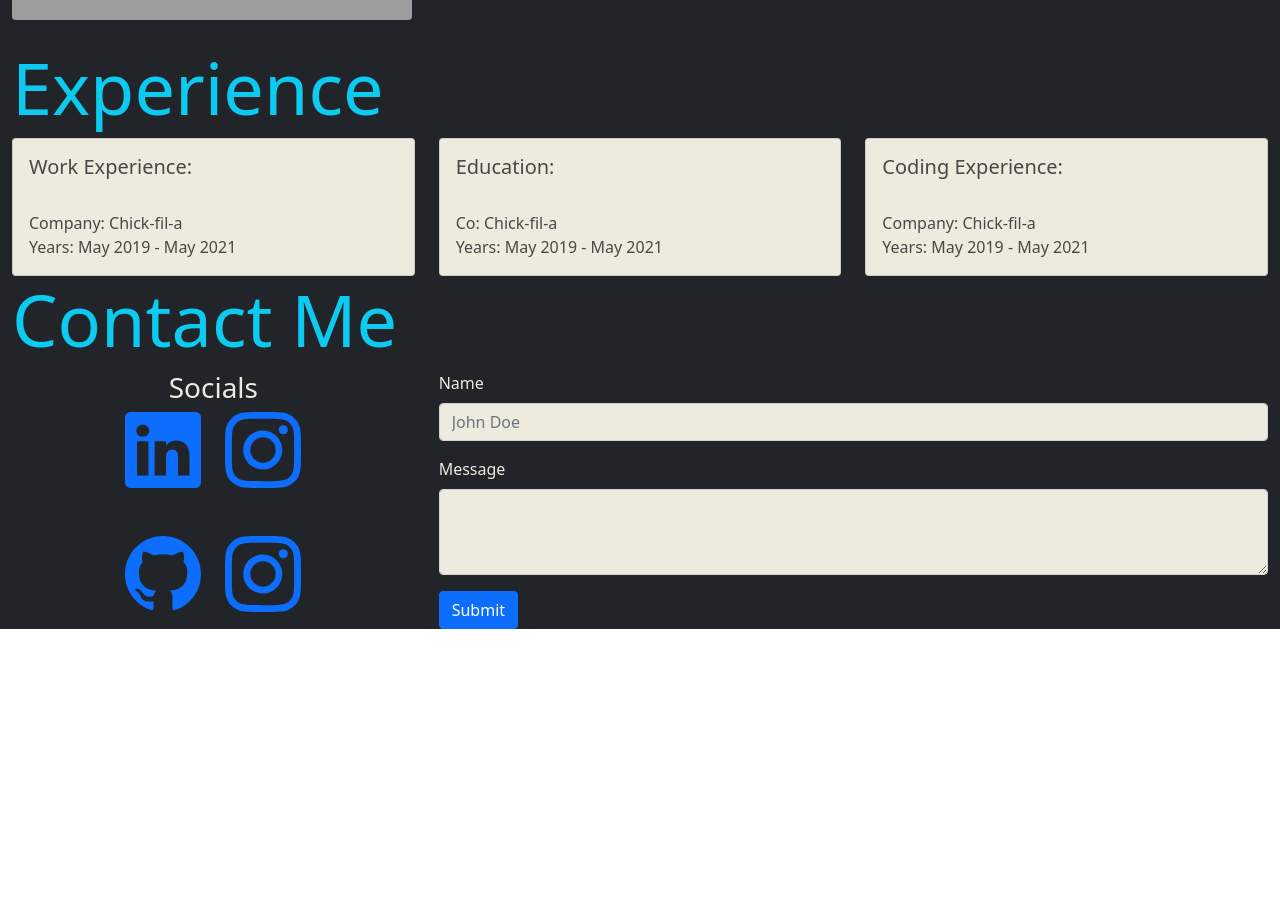
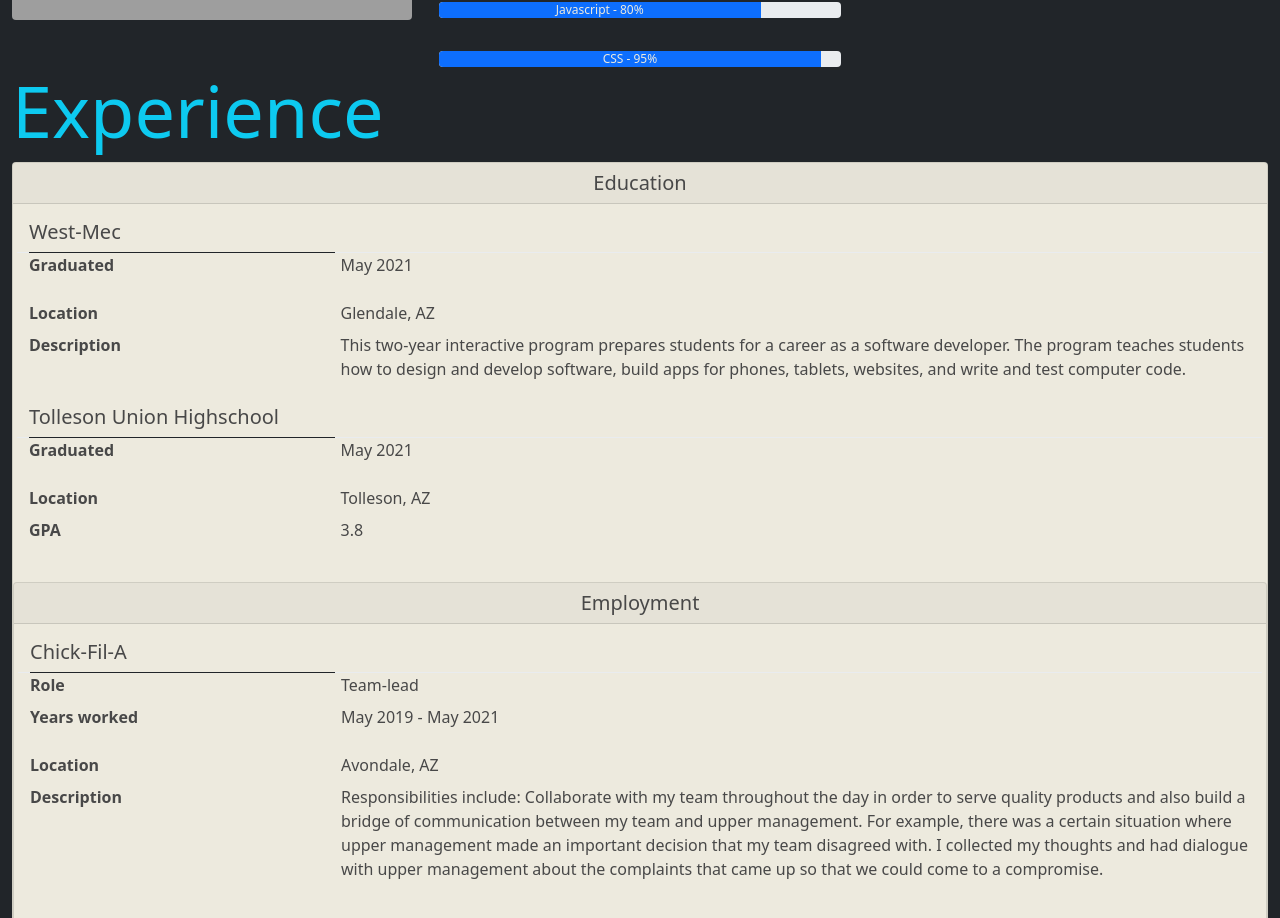
Before and after one commit to jimmytorres/portfolio-2021, an Angular app in the folder my-app/: page / in a window 1280 px wide. Shown: the part 740-1658 px from the top of the page. Before the commit the page ends 1369 px from the top, so only its background shows below. Built offline with nearby package versions, Linux system fonts and the light colour scheme; grey boxes are pictures that could not be loaded.

Commit message:
Reorganized Experience section and completed filling it with context

```diff
--- a/my-app/src/app/app.component.html
+++ b/my-app/src/app/app.component.html
@@ -36,22 +36,23 @@
 </nav>
 
 
-<img src="https://upload.wikimedia.org/wikipedia/commons/8/84/City_landscape_of_Darwin%2C_Northern_Territory.jpg" class="img-fluid" alt="city">
+<img src="https://upload.wikimedia.org/wikipedia/commons/8/84/City_landscape_of_Darwin%2C_Northern_Territory.jpg" class="img-fluid" alt="city" >
 
+<!-- Down below is a filler image for the profile picture -->
+<!-- https://cdn.iconscout.com/icon/free/png-128/profile-3243718-2705251.png -->
+<!-- Profile -->
 
-
-<!-- Profile -->
 <div class="container-fluid bg-dark" id="profile">
-    <h1 class="display-2 text-info text-underline">Profile</h1>
+<h1 class="display-2 text-info text-underline">Profile</h1>
     <div class="row">
       <!-- Picture of me -->
         <div class="col-sm">
           <figure class="figure">
-        <img src="https://cdn.iconscout.com/icon/free/png-128/profile-3243718-2705251.png" class="figure-img img-fluid rounded" alt="...">
+        <img src="https://www.bostonathenaeum.org/sites/default/files/tom_22_adams_brown.jpg" class="figure-img img-fluid rounded" alt="...">
           </figure>
         </div>
         <!-- List of abilites -->
-        <div class="col-sm">
+        <div class="col-sm" style="font-size: 1.4em;">
           <p>Name: Jimmy Torres</p>
           <p>Profile: Full stack developer</p>
           <p>Email: jimmyt203302@gmail.com</p>
@@ -59,22 +60,24 @@
           <br>
           <p>Skill:</p>
           <!-- HTML -->
-          <div class="progress">
-              <div class="progress-bar" role="progressbar" style="width: 80%;" aria-valuenow="80" aria-valuemin="0" aria-valuemax="100">80%</div>
+          <div class="progress" >
+              <div class="progress-bar" role="progressbar" style="width: 80%; " aria-valuenow="80" aria-valuemin="0" aria-valuemax="100">HTML - 80%</div>
           </div>
+          <br>
           <!-- Javascript -->
-          <div class="progress">
-              <div class="progress-bar" role="progressbar" style="width: 80%;" aria-valuenow="80" aria-valuemin="0" aria-valuemax="100">80%</div>
+          <div class="progress" >
+              <div class="progress-bar" role="progressbar" style="width: 80%; " aria-valuenow="80" aria-valuemin="0" aria-valuemax="100">Javascript - 80%</div>
           </div>
+          <br>
           <!-- CSS -->
           <div class="progress">
-              <div class="progress-bar" role="progressbar" style="width: 95%;" aria-valuenow="95" aria-valuemin="0" aria-valuemax="100">95%</div>
+              <div class="progress-bar" role="progressbar" style="width: 95%;" aria-valuenow="95" aria-valuemin="0" aria-valuemax="100"> CSS - 95%</div>
           </div>
 
         </div>
         <!-- Short description of me -->
         <div class="col-sm">
-          <h1 class="display-5">I am a</h1>
+          <h1 class="display-5">I am an</h1>
           <p>Ambitious, practical second year
             Coding student who is able to work under pressure and technically inclined.
             Seeking the position of Software Developer. </p>
@@ -89,52 +92,109 @@
 <!-- Experience -->
 <div class="container-fluid bg-dark" id="experience">
     <h1 class="display-2 text-info">Experience</h1>
-    <div class="row">
-      <!-- Card One -->
-      <div class="col-sm">
-        <div class="card" style="background-color: rgb(237, 234, 222)">
-          <div class="card-body" style="color: rgb(72,72,72)">
-            <h5 class="card-title">Work Experience: </h5>
-            <br>
-            Company: Chick-fil-a
-            <br>
-            Years: May 2019 - May 2021
-            <br>
 
-          </div>
-        </div>
-      </div>
-      <!-- Card two -->
-      <div class="col-sm">
-          <div class="card" style="background-color: rgb(237, 234, 222)">
-              <div class="card-body" style="color: rgb(72,72,72)">
-                  <h5 class="card-title">Education: </h5>
-                  <br>
-                  Co: Chick-fil-a
-                  <br>
-                  Years: May 2019 - May 2021
-                  <br>
 
+  <!-- Education History -->
+    <div class="card" style="background-color: rgb(237, 234, 222)">
+      <h5 class="card-header text-center" style="color: rgb(72,72,72)">Education</h5>
+      <div class="card-body" style="color: rgb(72,72,72)">
+
+        <!-- West-Mec Education -->
+
+            <dl class="row">
+                <h5 class="card-title">West-Mec</h5>
+                <div class="progress" style="height: 1px;">
+                  <div class="progress-bar bg-dark" role="progressbar" style="width: 25%;" aria-valuenow="25" aria-valuemin="0" aria-valuemax="100"></div>
                 </div>
-            </div>
-      </div>
-      <!-- Card three -->
-      <div class="col-sm">
-          <div class="card" style="background-color: rgb(237, 234, 222)">
-              <div class="card-body" style="color: rgb(72,72,72)">
-                  <h5 class="card-title">Coding Experience: </h5>
-                  <br>
-                  Company: Chick-fil-a
-                  <br>
-                  Years: May 2019 - May 2021
-                  <br>
 
-                </div>
-            </div>
+                <dt class="col-sm-3">Graduated</dt>
+                <dd class="col-sm-9">
+                  <p>May 2021</p>
+                </dd>
+
+                <dt class="col-sm-3">Location</dt>
+                <dd class="col-sm-9">Glendale, AZ</dd>
+
+                <dt class="col-sm-3 text-truncate">Description</dt>
+                <dd class="col-sm-9">This two-year interactive program prepares students for a career
+                  as a software developer. The program teaches students how to design and develop software,
+                  build apps for phones, tablets, websites, and write and test computer code.</dd>
+              </dl>
+
+
+
+                <!-- Highschool Education -->
+              <dl class="row">
+                  <h5 class="card-title">Tolleson Union Highschool</h5>
+
+                  <div class="progress" style="height: 1px;">
+                    <div class="progress-bar bg-dark" role="progressbar" style="width: 25%;" aria-valuenow="25" aria-valuemin="0" aria-valuemax="100"></div>
+                  </div>
+
+                  <dt class="col-sm-3">Graduated</dt>
+                  <dd class="col-sm-9">
+                    <p>May 2021</p>
+                  </dd>
+
+                  <dt class="col-sm-3">Location</dt>
+                  <dd class="col-sm-9">Tolleson, AZ</dd>
+
+                  <dt class="col-sm-3 text-truncate">GPA</dt>
+                  <dd class="col-sm-9">3.8</dd>
+                </dl>
+
+               </div>
+
+               <!-- Employment History -->
+
+               <div class="card" style="background-color: rgb(237, 234, 222)">
+                  <h5 class="card-header text-center" style="color: rgb(72,72,72)">Employment</h5>
+                  <div class="card-body" style="color: rgb(72,72,72)">
+                    <!-- Chick-Fil-A Work History -->
+                        <dl class="row">
+
+                            <h5 class="card-title">Chick-Fil-A</h5>
+
+                            <div class="progress" style="height: 1px;">
+                                <div class="progress-bar bg-dark" role="progressbar" style="width: 25%;" aria-valuenow="25" aria-valuemin="0" aria-valuemax="100"></div>
+                            </div>
+
+                            <dt class="col-sm-3">Role</dt>
+                            <dd class="col-sm-9">Team-lead</dd>
+
+                            <dt class="col-sm-3">Years worked</dt>
+                            <dd class="col-sm-9">
+                              <p>May 2019 - May 2021</p>
+                            </dd>
+
+                            <dt class="col-sm-3">Location</dt>
+                            <dd class="col-sm-9">Avondale, AZ</dd>
+
+                            <dt class="col-sm-3 text-truncate">Description</dt>
+                            <dd class="col-sm-9">Responsibilities include:
+                              Collaborate with my team throughout the day in order to serve quality products and also build a bridge of
+                              communication between my team and upper management. For example, there was a certain situation where upper
+                              management made an important decision that my team disagreed with. I
+                              collected my thoughts and had dialogue with upper management about the
+                              complaints that came up so that we could come to a compromise.</dd>
+                          </dl>
+
+
+                        </div>
+
+
       </div>
 
-    </div>
-</div>
+
+
+
+
+
+
+
+
+
+
 
 
 
@@ -220,8 +280,9 @@
 </div>
 
 
-
-
+<div class="container-fluid bg-dark" id="footer" style="padding-top: 50px;">
+kns;kvnsv;ns;vd;skdv
+</div>
 
 
 
```
